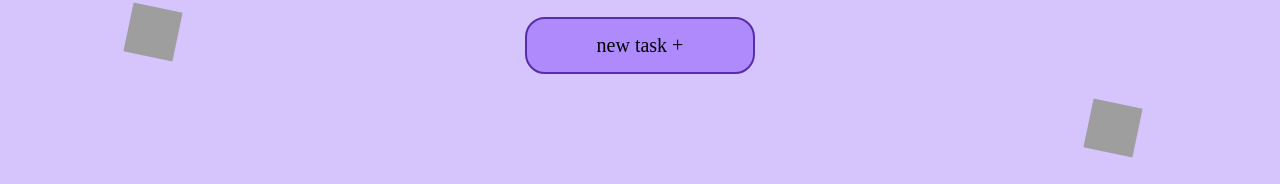
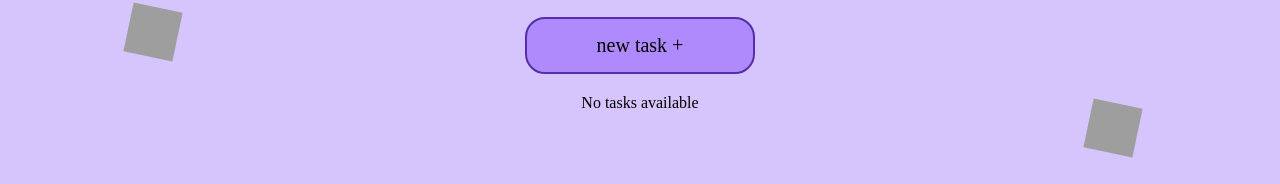
Before and after one commit to code-carol/star-do, a React (Vite) app: page / in a window 1280 px wide. Shown: the part 217-401 px from the top of the page. Built offline with nearby package versions, Linux system fonts and the light colour scheme; grey boxes are pictures that could not be loaded; a web font is replaced by a local one.

Commit message:
Add local storage with useEffect

```diff
--- a/src/components/TaskList/index.tsx
+++ b/src/components/TaskList/index.tsx
@@ -17,7 +17,10 @@ const TaskList = ({
   return (
     <>
       <ul className="ul-list">
-        {taskItems.map((task) => (
+        {taskItems.length === 0 ? (
+          <p>No tasks available</p>
+        ) : (
+          taskItems.map((task) => (
             <Task
               key={task.id}
               id={task.id}
@@ -26,7 +29,8 @@ const TaskList = ({
             >
               {task.title}
             </Task>
-        ))}
+          ))
+        )}
       </ul>
     </>
   );
--- a/src/pages/Home/index.tsx
+++ b/src/pages/Home/index.tsx
@@ -11,7 +11,30 @@ import { useState, useEffect } from "react";
 
 const Home = () => {
   const [openModal, setOpenModal] = useState<boolean>(false);
-  const [tasks, setTasks] = useState<TaskType[]>([]);
+  const [tasks, setTasks] = useState<TaskType[]>(() => {
+    const savedTasks = localStorage.getItem("tasks");
+    return savedTasks ? JSON.parse(savedTasks) : [];
+  });
+
+  // useEffect(() => {
+  //   try {
+  //     setTasks(JSON.parse(localStorage.getItem("TASKS") || ""));
+  //   } catch (error) {
+  //     console.error("Error loading tasks from localStorage:", error);
+  //   }
+  // }, []);
+
+  useEffect(() => {
+    try {
+      localStorage.setItem("tasks", JSON.stringify(tasks));
+    } catch (error) {
+      console.error("Error saving tasks to localStorage:", error);
+    }
+  }, [tasks]);
+
+  // useEffect(() => {
+  //   console.log("Updated tasks:", tasks);
+  // }, [tasks]);
 
   const handleOpenModal = () => {
     setOpenModal(true);
@@ -27,13 +50,8 @@ const Home = () => {
     };
 
     setTasks([...tasks, newTask]);
-    saveTasks();
     // console.log(newTask);
   };
-
-  // useEffect(() => {
-  //   console.log("Updated tasks:", tasks);
-  // }, [tasks]);
 
   const handleDeleteId = (id: string) => {
     setTasks(tasks.filter((task) => task.id !== id));
@@ -43,32 +61,15 @@ const Home = () => {
     setTasks((tasks) =>
       tasks.map((task) =>
         task.id === id
-          ? { ...task, completed: true, completedAt: new Date() }
+          ? {
+              ...task,
+              completed: !task.completed, // Toggle the completed status
+              completedAt: task.completed ? null : new Date(), // Set or unset the completedAt date
+            }
           : task
       )
     );
   };
-
-  const saveTasks = () => {
-    localStorage.setItem("TASKS", JSON.stringify(tasks));
-  };
-
-  useEffect(() => {
-    saveTasks();
-  }, [tasks]);
-
-  const loadTasks = (): TaskType[] => {
-    const taskJSON = localStorage.getItem("TASKS");
-    if (taskJSON === null) return [];
-    return JSON.parse(taskJSON);
-  };
-
-  useEffect(() => {
-    const loadedTasks = loadTasks();
-    if (loadedTasks.length > 0) {
-      setTasks(loadedTasks);
-    }
-  }, []);
 
   return (
     <>
```
Lines whose indentation alone changed are shown as unchanged.
